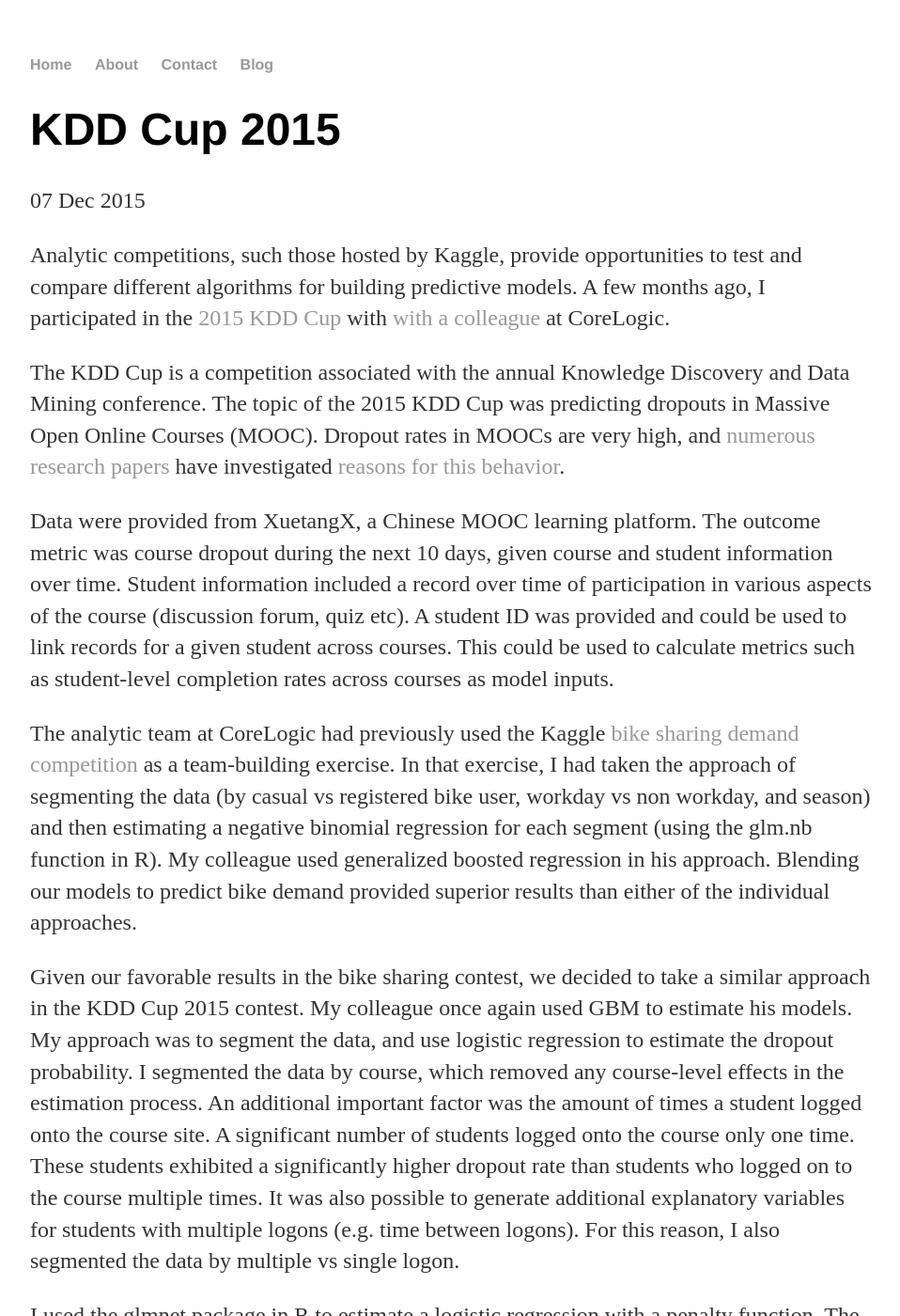
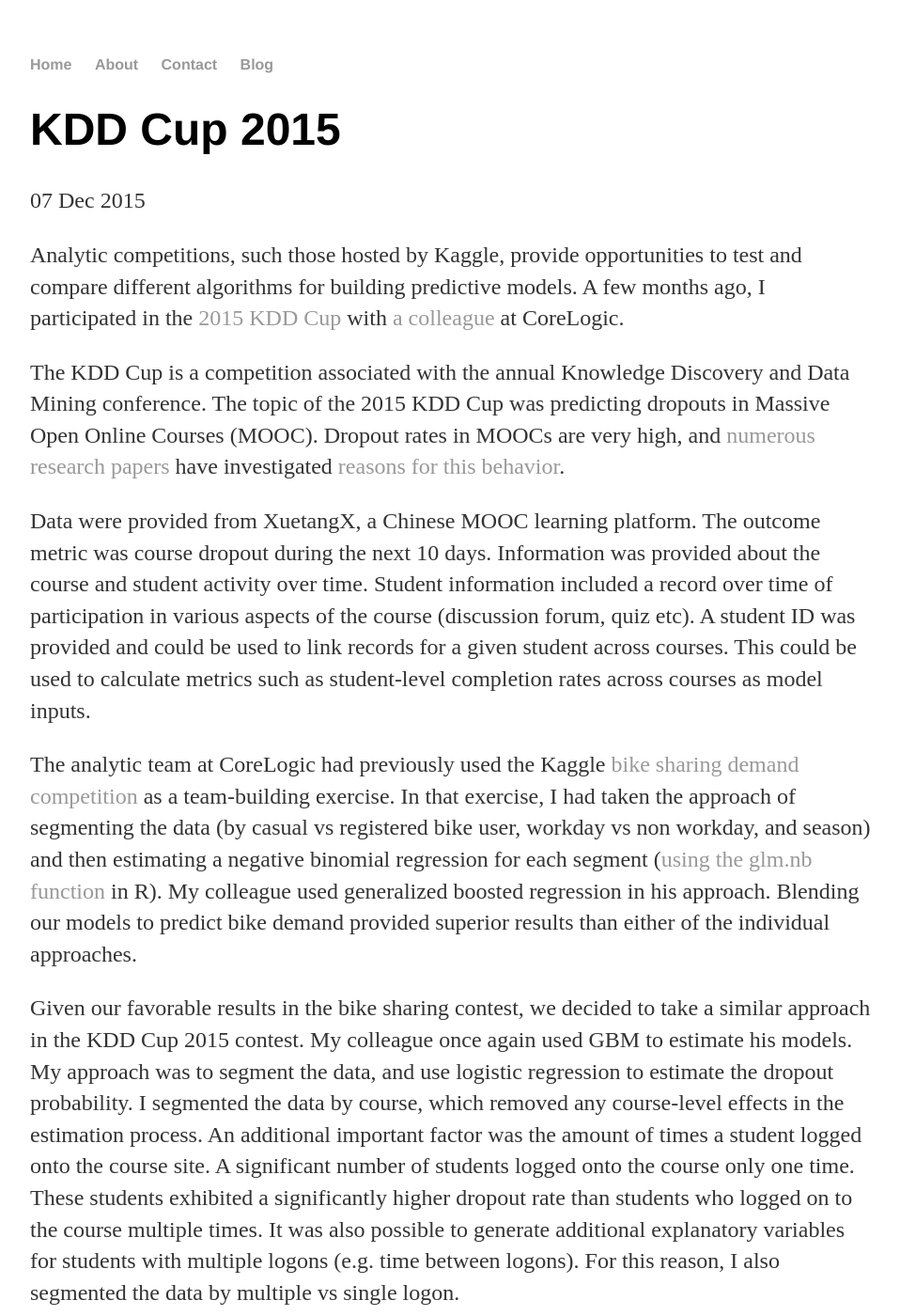
Before and after one commit to SomeThingsConsidered/SomeThingsConsidered.github.io, a Jekyll site: the page built from _posts/2015-12-07-KDDCup-2015.md, in a window 1280 px wide and 1400 px high. Shown: the whole window at 94% size, without its empty margins (160-1118 px from the left). Built offline with Jekyll 4.4.1, drawn with Linux system fonts in a browser that asks for light colours; comment, search, counter and statistics services are not loaded.

Commit message:
Update 2015-12-07-KDDCup-2015.md

```diff
--- a/_posts/2015-12-07-KDDCup-2015.md
+++ b/_posts/2015-12-07-KDDCup-2015.md
@@ -4,13 +4,13 @@ title: "KDD Cup 2015"
 date: 2015-12-07
 ---
 
-Analytic competitions, such those hosted by Kaggle, provide opportunities to test and compare different algorithms for building predictive models.  A few months ago, I participated in the <a href="http://kddcup2015.com/information.html" a> 2015 KDD Cup </a>  with <a href="https://www.linkedin.com/in/jianjun-xie-a34a073" a> with a colleague </a> at CoreLogic.
+Analytic competitions, such those hosted by Kaggle, provide opportunities to test and compare different algorithms for building predictive models.  A few months ago, I participated in the <a href="http://kddcup2015.com/information.html" a> 2015 KDD Cup </a>  with <a href="https://www.linkedin.com/in/jianjun-xie-a34a073" a> a colleague </a> at CoreLogic.
 
 The KDD Cup is a competition associated with the annual Knowledge Discovery and Data Mining conference.  The topic of the 2015 KDD Cup was predicting dropouts in Massive Open Online Courses (MOOC).  Dropout rates in MOOCs are very high, and <a href="http://wrap.warwick.ac.uk/65543/" a>numerous research papers </a>  have investigated <a href="http://www.editlib.org/p/147656/" a>reasons for this behavior</a>.
 
-Data were provided from XuetangX, a Chinese MOOC learning platform.  The outcome metric was course dropout during the next 10 days, given course and student information over time.  Student information included a record over time of participation in various aspects of the course (discussion forum, quiz etc).  A student ID was provided and could be used to link records for a given student across courses.  This could be used to calculate metrics such as student-level completion rates across courses as model inputs.
+Data were provided from XuetangX, a Chinese MOOC learning platform.  The outcome metric was course dropout during the next 10 days.  Information was provided about the course and student activity over time.  Student information included a record over time of participation in various aspects of the course (discussion forum, quiz etc).  A student ID was provided and could be used to link records for a given student across courses.  This could be used to calculate metrics such as student-level completion rates across courses as model inputs.
 
-The analytic team at CoreLogic had previously used the Kaggle <a href="https://www.kaggle.com/c/bike-sharing-demand" a> bike sharing demand competition </a> as a team-building exercise.   In that exercise, I had taken the approach of segmenting the data (by casual vs registered bike user, workday vs non workday, and season) and then estimating a negative binomial regression for each segment (using the glm.nb function in R).  My colleague used generalized boosted regression in his approach.  Blending our models to predict bike demand provided superior results than either of the individual approaches.
+The analytic team at CoreLogic had previously used the Kaggle <a href="https://www.kaggle.com/c/bike-sharing-demand" a> bike sharing demand competition </a> as a team-building exercise.   In that exercise, I had taken the approach of segmenting the data (by casual vs registered bike user, workday vs non workday, and season) and then estimating a negative binomial regression for each segment (<a href="https://stat.ethz.ch/R-manual/R-devel/library/MASS/html/glm.nb.html" a>using the glm.nb function</a> in R).  My colleague used generalized boosted regression in his approach.  Blending our models to predict bike demand provided superior results than either of the individual approaches.
 
 Given our favorable results in the bike sharing contest, we decided to take a similar approach in the KDD Cup 2015 contest.  My colleague once again used GBM to estimate his models.  My approach was to segment the data, and use logistic regression to estimate the dropout probability.  I segmented the data by course, which removed any course-level effects in the estimation process.  An additional important factor was the amount of times a student logged onto the course site.  A significant number of students logged onto the course only one time.  These students exhibited a significantly higher dropout rate than students who logged on to the course multiple times.  It was also possible to generate additional explanatory variables for students with multiple logons (e.g. time between logons). For this reason, I also segmented the data by multiple vs single logon.
 
```
